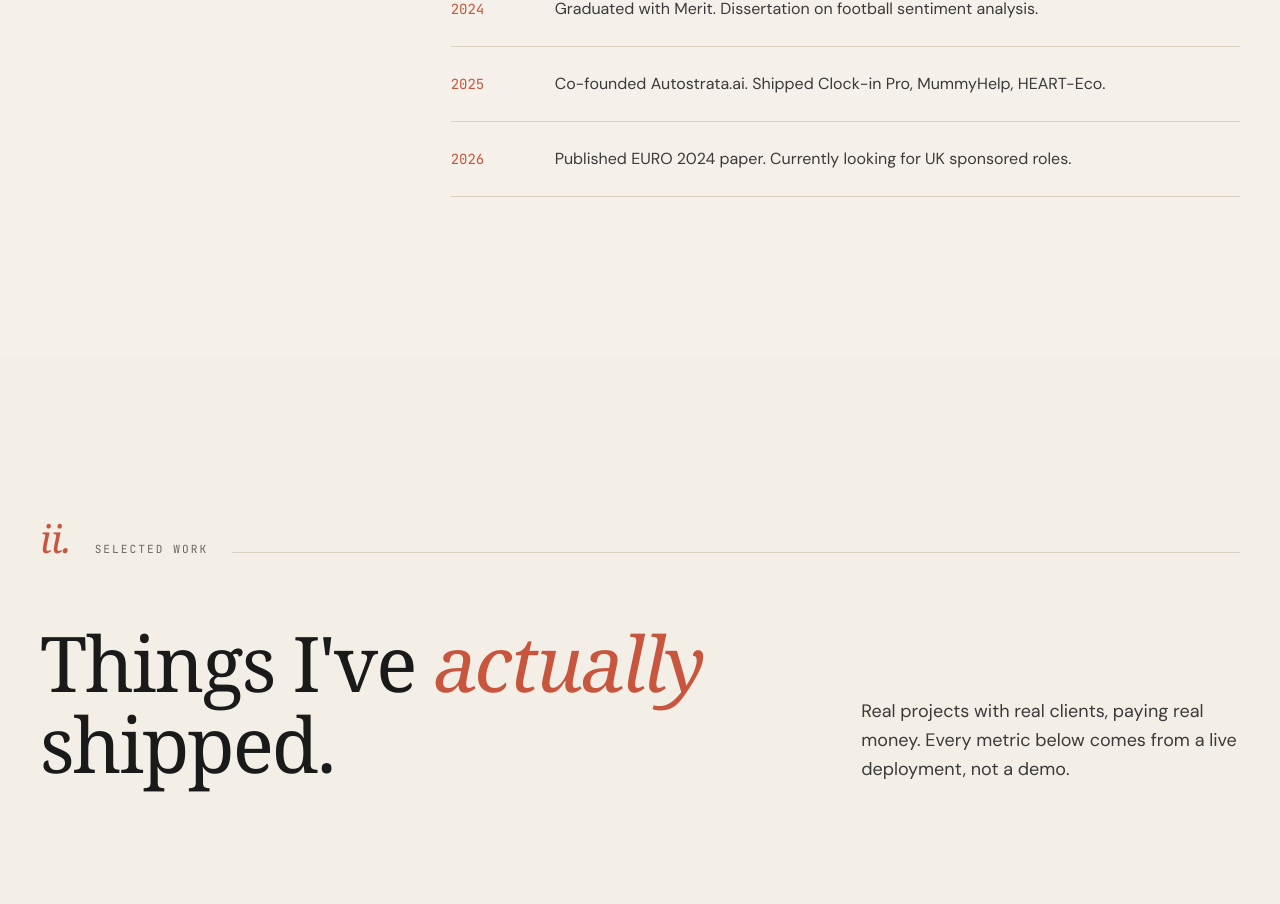
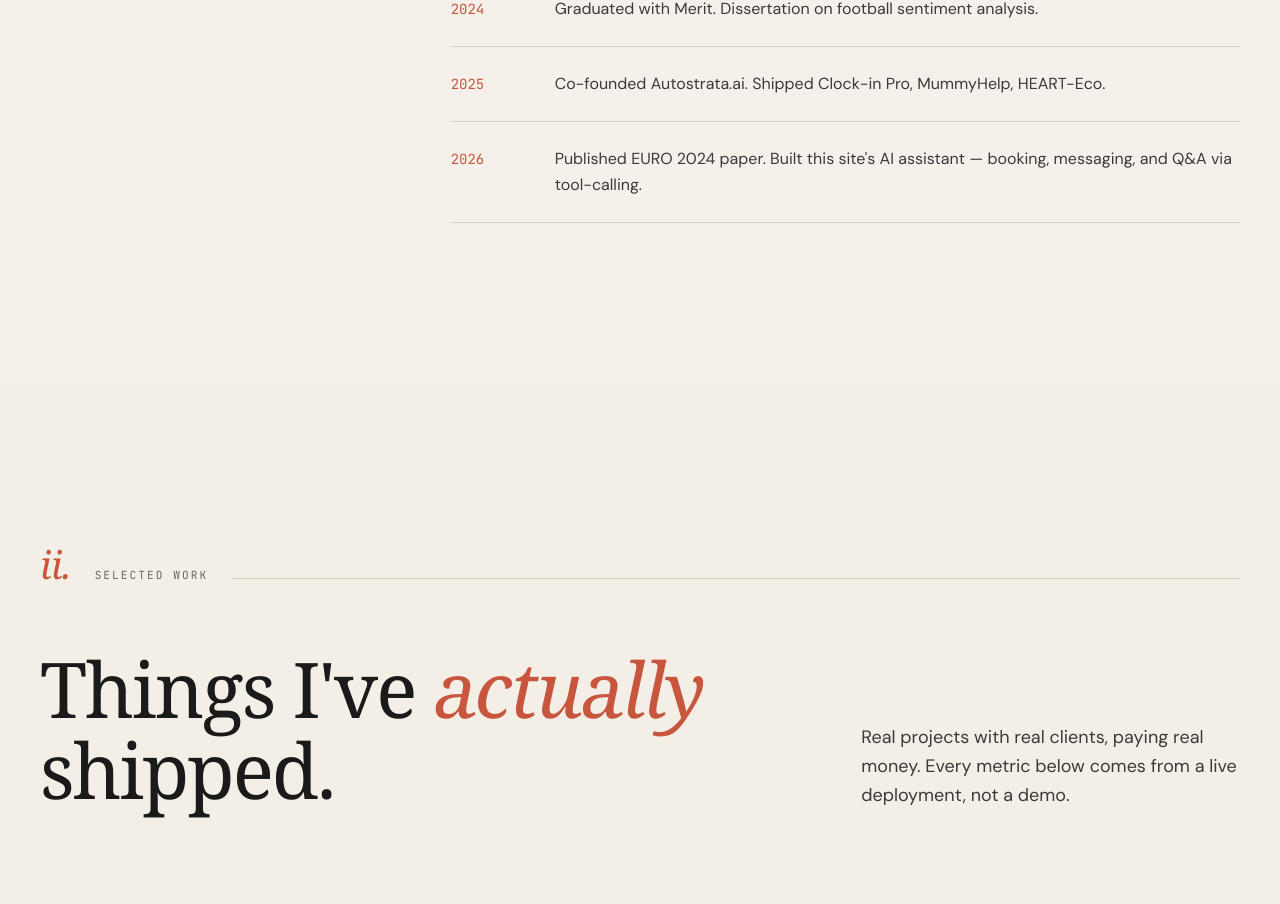
Before and after one commit to data-professional-taiyabkhan/Portfolios-Site, a Next.js app: page / in a window 1280 px wide. Shown: the part 2391-3295 px from the top of the page. Built offline with nearby package versions, Linux system fonts and the light colour scheme; a web font is replaced by a local one.

Commit message:
Remove: visa language

```diff
--- a/components/About.tsx
+++ b/components/About.tsx
@@ -16,7 +16,7 @@ const milestones = [
   { year: "2023", text: "Moved from Delhi to London. Started MSc Data Science & Analytics at Royal Holloway." },
   { year: "2024", text: "Graduated with Merit. Dissertation on football sentiment analysis." },
   { year: "2025", text: "Co-founded Autostrata.ai. Shipped Clock-in Pro, MummyHelp, HEART-Eco." },
-  { year: "2026", text: "Published EURO 2024 paper. Currently looking for UK sponsored roles." },
+  { year: "2026", text: "Published EURO 2024 paper. Built this site's AI assistant — booking, messaging, and Q&A via tool-calling." },
 ];
 
 export default function About() {
```
